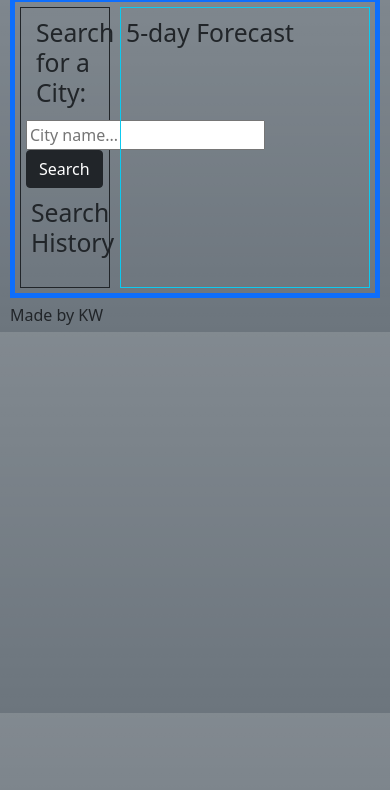
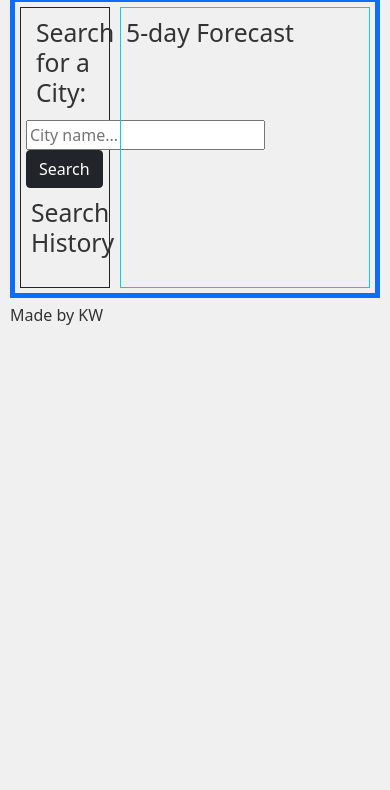
Before and after one commit to horizonbound0/KW06-expediavisorosityDOTCOM, a plain HTML site: page index.html in a window 390 px wide. Shown: the part 54-844 px from the top of the page. Drawn offline with nearby package versions, Linux system fonts and the light colour scheme.

Commit message:
added flex-wrap for a more responsive design, and changed a couple color styles. Will update colors more after class!

```diff
--- a/assets/css/styles.css
+++ b/assets/css/styles.css
@@ -6,6 +6,11 @@
 
 * {
     margin: 5px;
+}
+
+.light-gray {
+    background: #F0F0F0;
+    color: #333333;
 }
 
 #main {
@@ -38,11 +43,11 @@
 #current-city-card {
     display: flex;
     flex-direction: column;
-    width: 70%;
 }
 
 #five-day-card {
     display: flex;
+    flex-wrap: wrap;
 }
 
 .Clouds::after {
--- a/index.html
+++ b/index.html
@@ -20,7 +20,7 @@
     <title>Home</title>
 </head>
 
-<body class="bg-secondary bg-gradient">
+<body class="light-gray">
     <header class="header">
 
         <h1 class="title">Weather Dashboard</h1>
```
